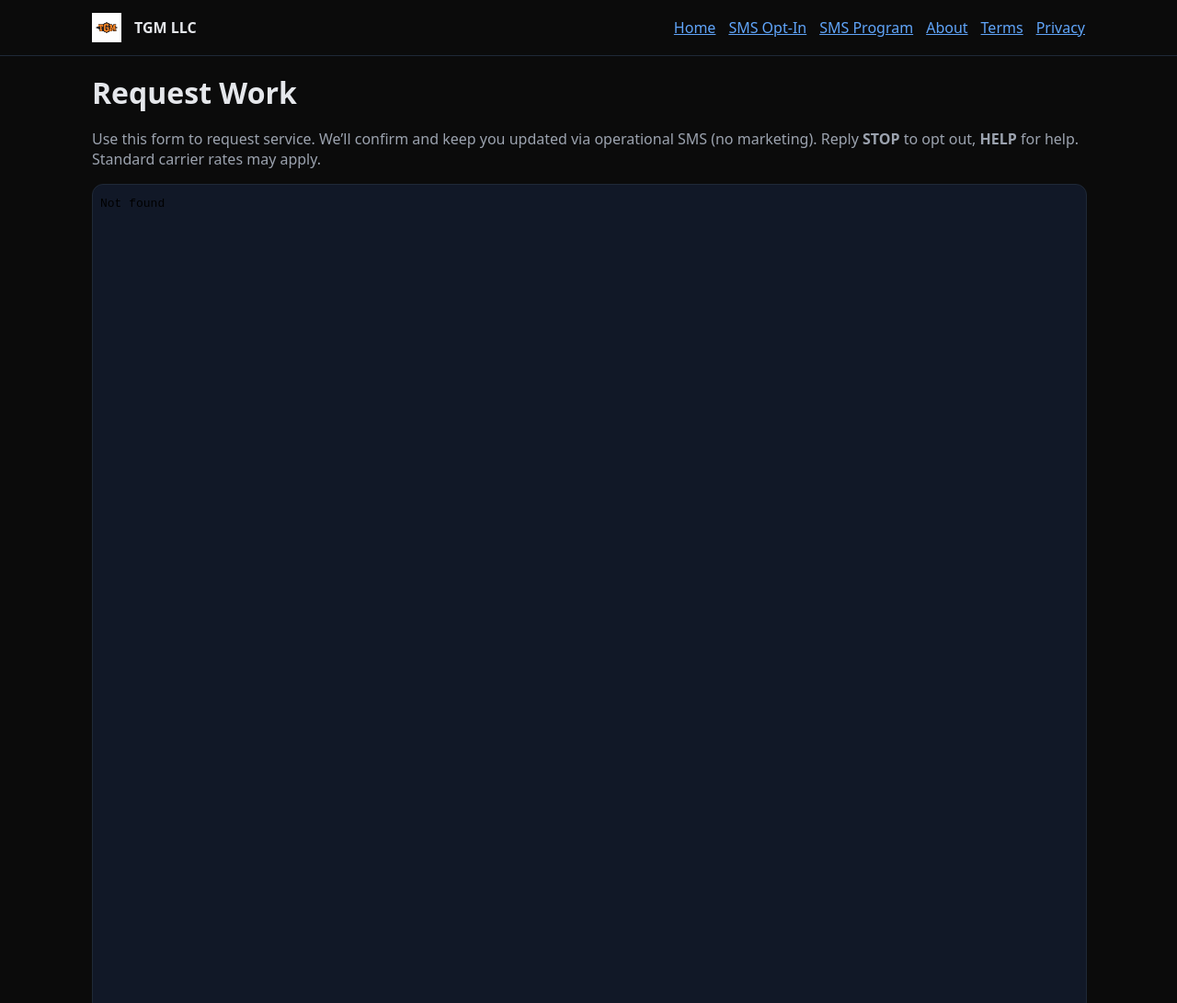
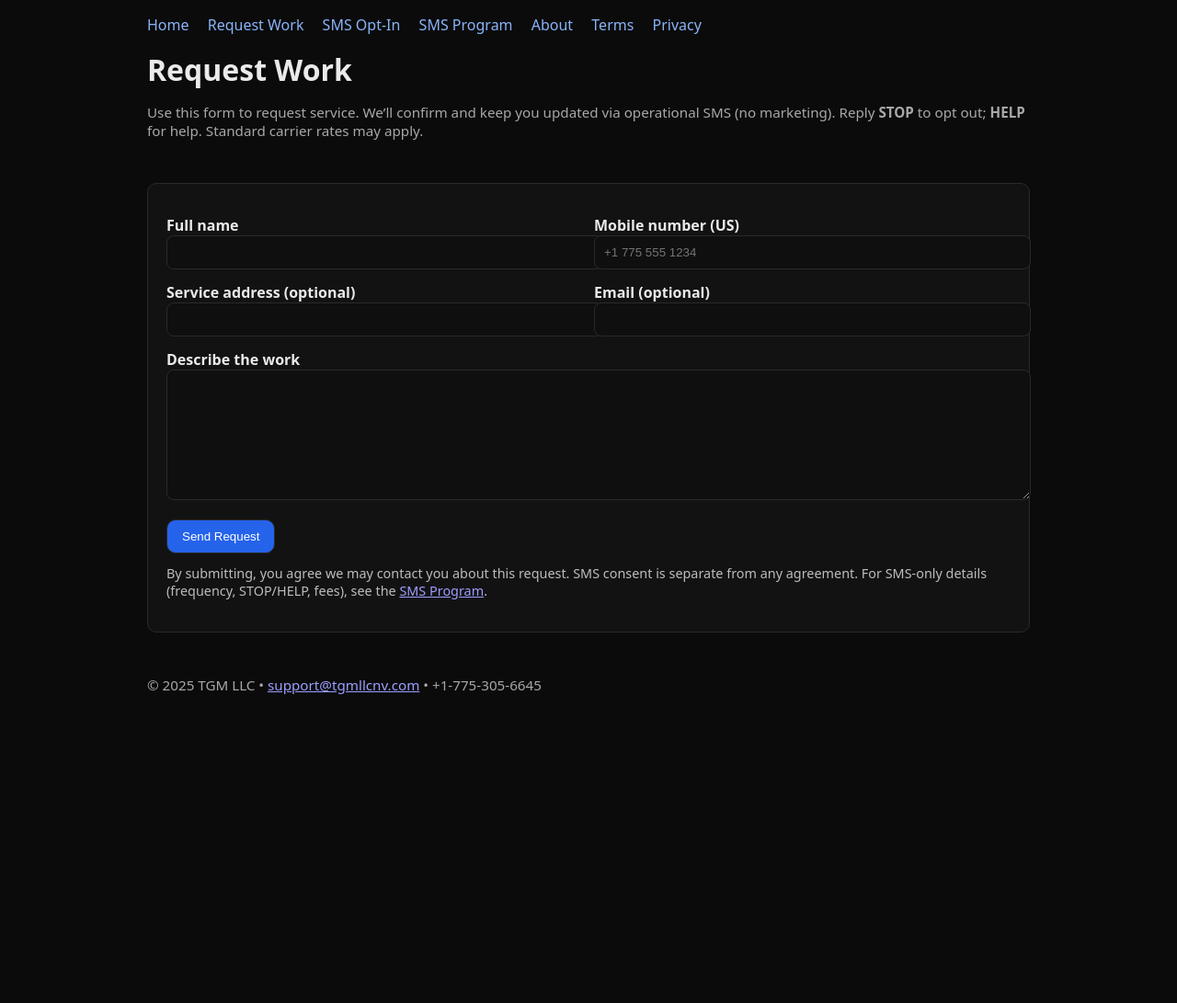
Before and after one commit to tgmllcnv/tgm-public, a plain HTML site: page work-request.html in a window 1280 px wide. Shown: the top 1091 px of the page at 92% size. After the commit the page ends 800 px from the top, so only its background shows below. Drawn offline with Linux system fonts and the light colour scheme.

Commit message:
Update work-request.html

```diff
--- a/work-request.html
+++ b/work-request.html
@@ -3,53 +3,82 @@
 <head>
   <meta charset="utf-8" />
   <meta name="viewport" content="width=device-width,initial-scale=1" />
-  <title>Request Work — TGM LLC</title>
+  <title>Request Work • TGM LLC</title>
   <link rel="icon" href="logo.png" />
   <style>
-    body { margin:0; font-family: system-ui,-apple-system,Segoe UI,Roboto,Arial,sans-serif; background:#0b0b0b; color:#e5e7eb; }
-    a { color:#60a5fa; }
-    .wrap { max-width:1080px; margin:0 auto; padding:0 20px; }
-    header, footer { background:#0b0b0b; border-bottom:1px solid #1f2937; }
-    header .bar, footer .bar { display:flex; align-items:center; gap:14px; padding:14px 0; }
-    nav { margin-left:auto; display:flex; gap:14px; flex-wrap:wrap; }
-    h1 { margin: 18px 0; }
-    .note { color:#9ca3af; }
-    .frame { width:100%; height:900px; border:1px solid #1f2937; border-radius:12px; background:#111827; }
-    .card { border:1px solid #1f2937; border-radius:12px; padding:16px; background:#111827; }
+    :root { color-scheme: dark; }
+    body { margin:0; font-family: system-ui, -apple-system, Segoe UI, Roboto, Arial, sans-serif; background:#0b0b0b; color:#eaeaea; }
+    header, main, footer { max-width: 960px; margin: 0 auto; padding: 16px; }
+    nav a { color:#8ab4f8; margin-right:16px; text-decoration:none; }
+    nav a:hover { text-decoration:underline; }
+    .card { background:#121212; border:1px solid #2a2a2a; border-radius:10px; padding:20px; }
+    h1 { margin:16px 0 12px; }
+    label { display:block; margin-top:14px; font-weight:600; }
+    input, textarea { width:100%; background:#0f0f0f; color:#eaeaea; border:1px solid #2a2a2a; border-radius:8px; padding:10px; }
+    textarea { min-height:120px; resize:vertical; }
+    .row { display:grid; gap:12px; grid-template-columns: 1fr 1fr; }
+    .row > div { min-width:0; }
+    .btn { display:inline-block; margin-top:16px; padding:10px 16px; border-radius:10px; border:1px solid #2a2a2a; background:#2563eb; color:#fff; cursor:pointer; }
+    .fine { font-size:.9rem; color:#bdbdbd; margin-top:12px; }
+    .muted { color:#a8a8a8; font-size:.95rem; }
   </style>
 </head>
 <body>
   <header>
-    <div class="wrap bar">
-      <img src="logo.png" alt="TGM LLC" width="32" height="32" />
-      <strong>TGM LLC</strong>
-      <nav>
-        <a href="index.html">Home</a>
-        <a href="sms-opt-in.html">SMS Opt-In</a>
-        <a href="sms-program.html">SMS Program</a>
-        <a href="about.html">About</a>
-        <a href="terms.html">Terms</a>
-        <a href="privacy.html">Privacy</a>
-      </nav>
-    </div>
+    <nav>
+      <a href="/">Home</a>
+      <a href="/work-request.html">Request Work</a>
+      <a href="/sms-opt-in.html">SMS Opt-In</a>
+      <a href="/sms-program.html">SMS Program</a>
+      <a href="/about.html">About</a>
+      <a href="/terms.html">Terms</a>
+      <a href="/privacy.html">Privacy</a>
+    </nav>
+    <h1>Request Work</h1>
+    <p class="muted">
+      Use this form to request service. We’ll confirm and keep you updated via operational SMS (no marketing).
+      Reply <strong>STOP</strong> to opt out; <strong>HELP</strong> for help. Standard carrier rates may apply.
+    </p>
   </header>
 
-  <main class="wrap">
-    <h1>Request Work</h1>
-    <p class="note">Use this form to request service. We’ll confirm and keep you updated via operational SMS (no marketing). Reply <b>STOP</b> to opt out, <b>HELP</b> for help. Standard carrier rates may apply.</p>
+  <main>
+    <form class="card" action="mailto:support@tgmllcnv.com" method="post" enctype="text/plain">
+      <div class="row">
+        <div>
+          <label for="name">Full name</label>
+          <input id="name" name="Name" required />
+        </div>
+        <div>
+          <label for="phone">Mobile number (US)</label>
+          <input id="phone" name="Mobile" inputmode="tel" placeholder="+1 775 555 1234" required />
+        </div>
+      </div>
 
-    <!-- Replace the src below with your Google Form embed URL -->
-    <iframe class="frame" src="YOUR_GOOGLE_FORM_EMBED_URL" title="Work Request Form" loading="lazy"></iframe>
+      <div class="row">
+        <div>
+          <label for="address">Service address (optional)</label>
+          <input id="address" name="Service Address" />
+        </div>
+        <div>
+          <label for="email">Email (optional)</label>
+          <input id="email" name="Email" type="email" />
+        </div>
+      </div>
 
-    <div class="card" style="margin:18px 0">
-      <strong>Need help?</strong> Email <a href="mailto:support@tgmllcnv.com">support@tgmllcnv.com</a> or call <a href="tel:+17753056645">+1-775-305-6645</a>.
-    </div>
+      <label for="desc">Describe the work</label>
+      <textarea id="desc" name="Work Description" required></textarea>
+
+      <button class="btn" type="submit">Send Request</button>
+
+      <p class="fine">
+        By submitting, you agree we may contact you about this request. SMS consent is separate from any agreement.
+        For SMS-only details (frequency, STOP/HELP, fees), see the <a href="/sms-program.html">SMS Program</a>.
+      </p>
+    </form>
   </main>
 
   <footer>
-    <div class="wrap bar">
-      <small>© <script>document.write(new Date().getFullYear())</script> TGM LLC</small>
-    </div>
+    <p class="muted">© 2025 TGM LLC • <a href="mailto:support@tgmllcnv.com">support@tgmllcnv.com</a> • +1-775-305-6645</p>
   </footer>
 </body>
 </html>
```
